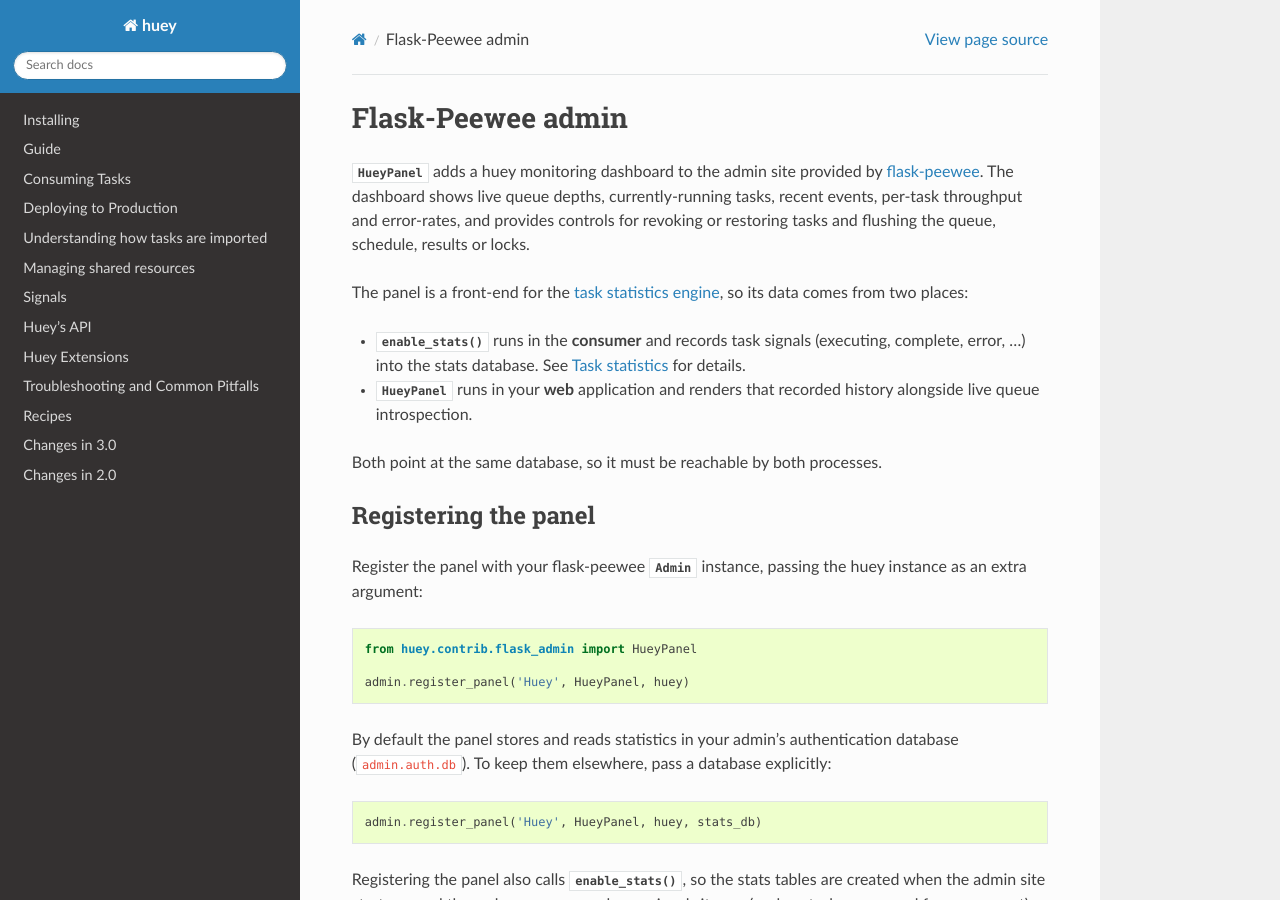
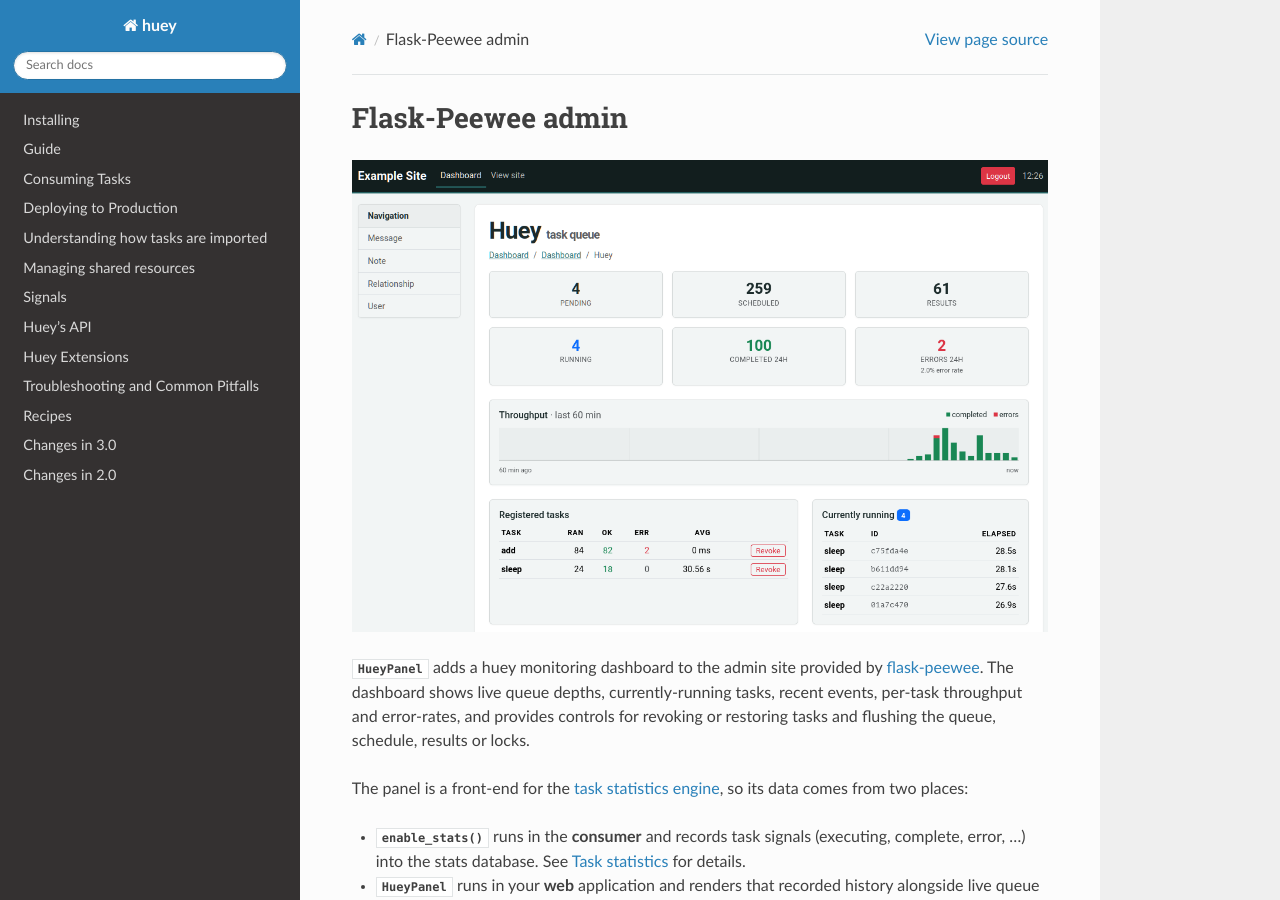
Before and after one commit to coleifer/huey, a Sphinx documentation site: the page built from docs/flask_admin.rst, in a window 1280 px wide and 900 px high. Built offline with Sphinx 7.4.7 and the Read the Docs theme 3.1.0, drawn with Linux system fonts in a browser that asks for light colours.

Commit message:
Add screenshot

```diff
--- a/docs/flask_admin.rst
+++ b/docs/flask_admin.rst
@@ -2,6 +2,8 @@
 
 Flask-Peewee admin
 ------------------
+
+.. image:: flask-admin-panel.png
 
 :py:class:`HueyPanel` adds a huey monitoring dashboard to the admin site
 provided by `flask-peewee <https://github.com/coleifer/flask-peewee>`_. The
```
Also changed, not shown: docs/flask-admin-panel-dashboard.png (added), docs/flask-admin-panel.png (added), docs/flask-admin-tasks.png (added).
